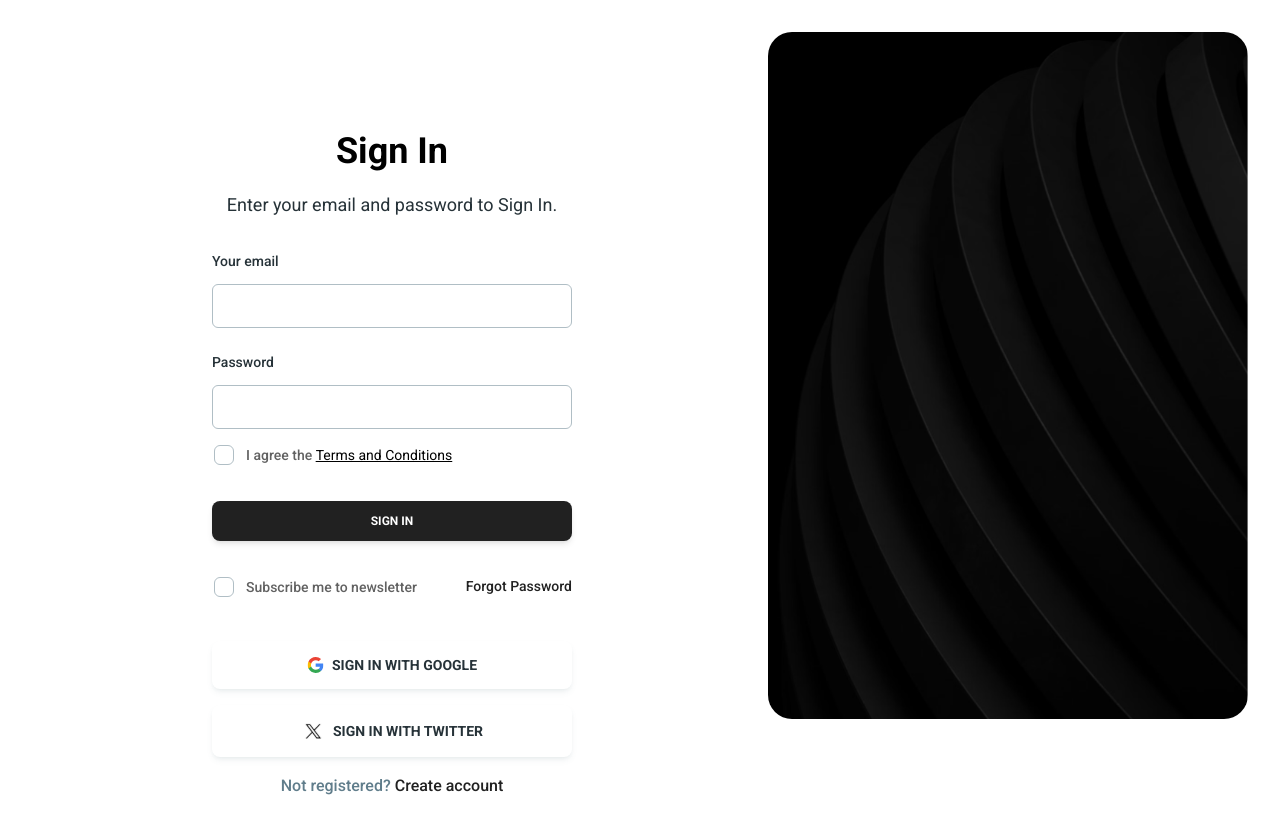
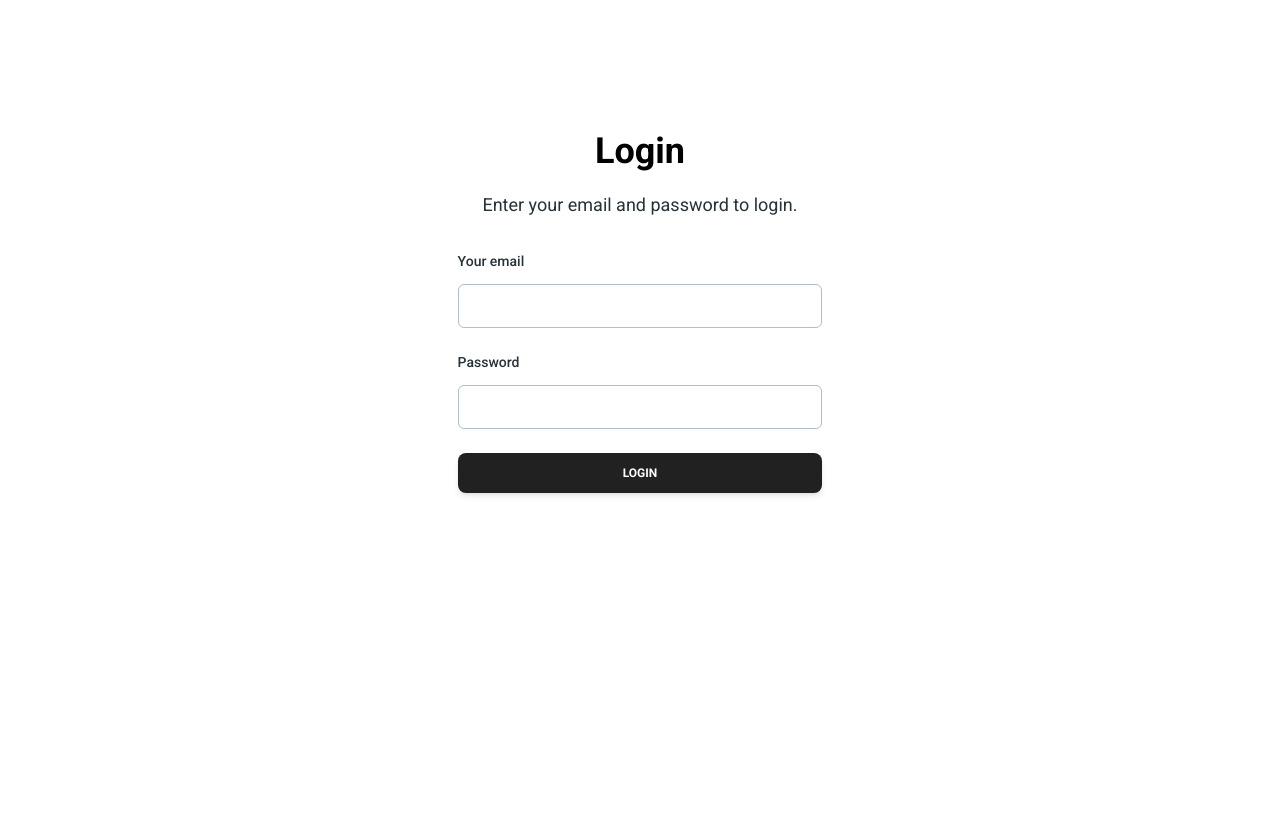
Before and after one commit to SardorbekCoder07/Railway_z, a React (Vite) app: page /auth/sign-in in a window 1280 px wide. Built offline with nearby package versions, Linux system fonts and the light colour scheme.

Commit message:
login forma tug'irlandi

```diff
--- a/src/pages/auth/sign-in.jsx
+++ b/src/pages/auth/sign-in.jsx
@@ -10,11 +10,11 @@ import { Link } from "react-router-dom";
 
 export function SignIn() {
   return (
-    <section className="m-8 flex gap-4">
+    <section className="m-8 flex justify-center gap-4">
       <div className="w-full lg:w-3/5 mt-24">
         <div className="text-center">
-          <Typography variant="h2" className="font-bold mb-4">Sign In</Typography>
-          <Typography variant="paragraph" color="blue-gray" className="text-lg font-normal">Enter your email and password to Sign In.</Typography>
+          <Typography variant="h2" className="font-bold mb-4">Login</Typography>
+          <Typography variant="paragraph" color="blue-gray" className="text-lg font-normal">Enter your email and password to login.</Typography>
         </div>
         <form className="mt-8 mb-2 mx-auto w-80 max-w-screen-lg lg:w-1/2">
           <div className="mb-1 flex flex-col gap-6">
@@ -42,83 +42,11 @@ export function SignIn() {
               }}
             />
           </div>
-          <Checkbox
-            label={
-              <Typography
-                variant="small"
-                color="gray"
-                className="flex items-center justify-start font-medium"
-              >
-                I agree the&nbsp;
-                <a
-                  href="#"
-                  className="font-normal text-black transition-colors hover:text-gray-900 underline"
-                >
-                  Terms and Conditions
-                </a>
-              </Typography>
-            }
-            containerProps={{ className: "-ml-2.5" }}
-          />
           <Button className="mt-6" fullWidth>
-            Sign In
+            Login
           </Button>
-
-          <div className="flex items-center justify-between gap-2 mt-6">
-            <Checkbox
-              label={
-                <Typography
-                  variant="small"
-                  color="gray"
-                  className="flex items-center justify-start font-medium"
-                >
-                  Subscribe me to newsletter
-                </Typography>
-              }
-              containerProps={{ className: "-ml-2.5" }}
-            />
-            <Typography variant="small" className="font-medium text-gray-900">
-              <a href="#">
-                Forgot Password
-              </a>
-            </Typography>
-          </div>
-          <div className="space-y-4 mt-8">
-            <Button size="lg" color="white" className="flex items-center gap-2 justify-center shadow-md" fullWidth>
-              <svg width="17" height="16" viewBox="0 0 17 16" fill="none" xmlns="http://www.w3.org/2000/svg">
-                <g clipPath="url(#clip0_1156_824)">
-                  <path d="M16.3442 8.18429C16.3442 7.64047 16.3001 7.09371 16.206 6.55872H8.66016V9.63937H12.9813C12.802 10.6329 12.2258 11.5119 11.3822 12.0704V14.0693H13.9602C15.4741 12.6759 16.3442 10.6182 16.3442 8.18429Z" fill="#4285F4" />
-                  <path d="M8.65974 16.0006C10.8174 16.0006 12.637 15.2922 13.9627 14.0693L11.3847 12.0704C10.6675 12.5584 9.7415 12.8347 8.66268 12.8347C6.5756 12.8347 4.80598 11.4266 4.17104 9.53357H1.51074V11.5942C2.86882 14.2956 5.63494 16.0006 8.65974 16.0006Z" fill="#34A853" />
-                  <path d="M4.16852 9.53356C3.83341 8.53999 3.83341 7.46411 4.16852 6.47054V4.40991H1.51116C0.376489 6.67043 0.376489 9.33367 1.51116 11.5942L4.16852 9.53356Z" fill="#FBBC04" />
-                  <path d="M8.65974 3.16644C9.80029 3.1488 10.9026 3.57798 11.7286 4.36578L14.0127 2.08174C12.5664 0.72367 10.6469 -0.0229773 8.65974 0.000539111C5.63494 0.000539111 2.86882 1.70548 1.51074 4.40987L4.1681 6.4705C4.8001 4.57449 6.57266 3.16644 8.65974 3.16644Z" fill="#EA4335" />
-                </g>
-                <defs>
-                  <clipPath id="clip0_1156_824">
-                    <rect width="16" height="16" fill="white" transform="translate(0.5)" />
-                  </clipPath>
-                </defs>
-              </svg>
-              <span>Sign in With Google</span>
-            </Button>
-            <Button size="lg" color="white" className="flex items-center gap-2 justify-center shadow-md" fullWidth>
-              <img src="/img/twitter-logo.svg" height={24} width={24} alt="" />
-              <span>Sign in With Twitter</span>
-            </Button>
-          </div>
-          <Typography variant="paragraph" className="text-center text-blue-gray-500 font-medium mt-4">
-            Not registered?
-            <Link to="/auth/sign-up" className="text-gray-900 ml-1">Create account</Link>
-          </Typography>
         </form>
-
       </div>
-      <div className="w-2/5 h-full hidden lg:block">
-        <img
-          src="/img/pattern.png"
-          className="h-full w-full object-cover rounded-3xl"
-        />
-      </div>
-
     </section>
   );
 }
```
